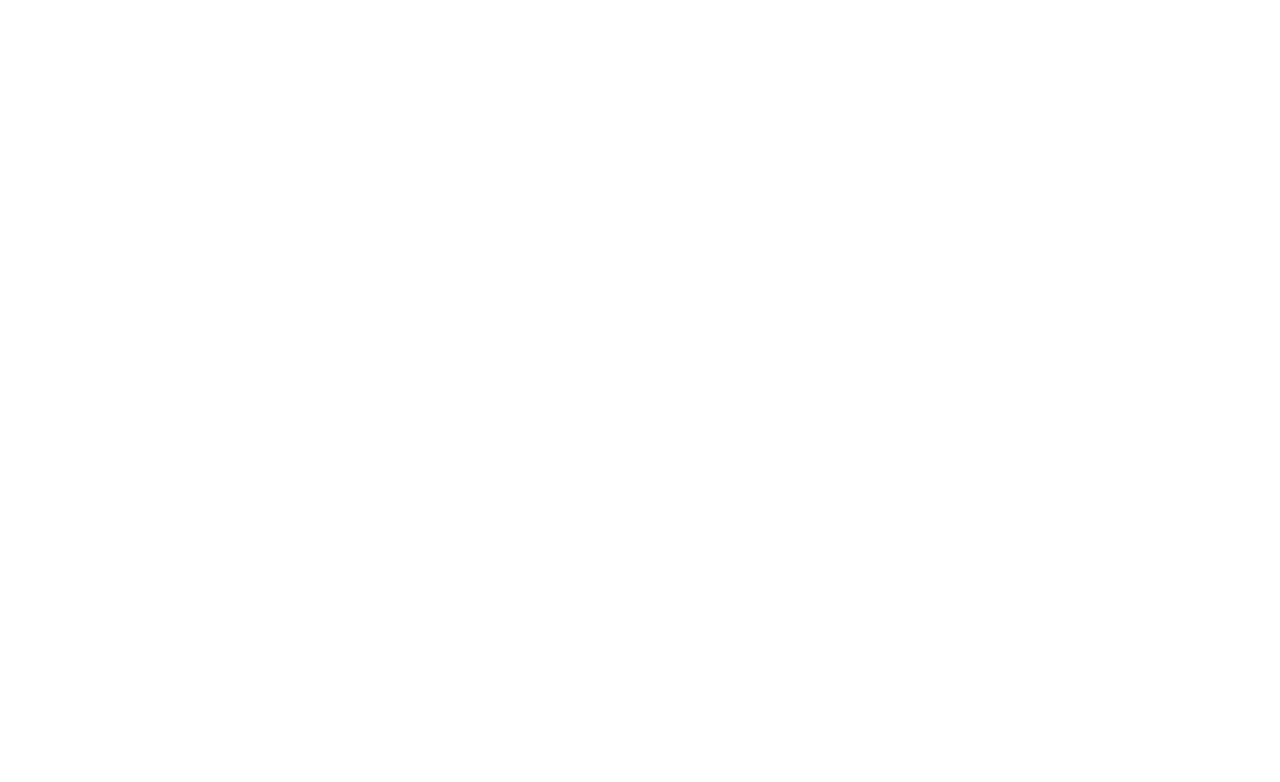
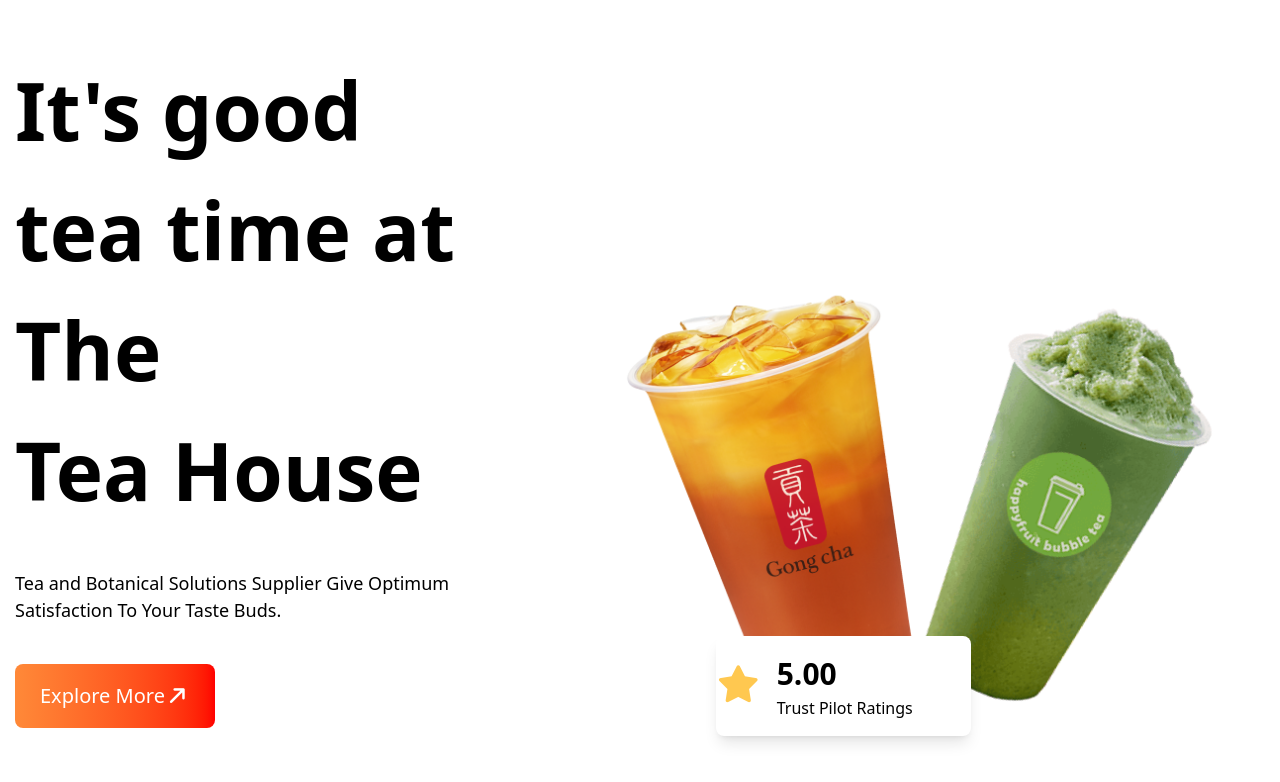
Before and after one commit to Shanjida-Islam138/simple-html-css-tailwind-recap-project, a plain HTML site: page index.html in a window 1280 px wide. Drawn offline with nearby package versions, Linux system fonts and the light colour scheme.

Commit message:
Complete banner section

```diff
--- a/index.html
+++ b/index.html
@@ -14,5 +14,27 @@
 </head>
 <body>
 
+    <!---banner section starts here-->
+    <div class ="parent_div flex flex-col md:flex-row justify-between items-center min-h-[200px] max-w-[1250px] mx-auto relative top-[50px]">
+        <div class = "left_div">
+            <h1 class="text-[80px] font-bold">It's good <br/>
+                tea time at The<br/> Tea House</h1>
+            <p class="text-[18px] my-10">Tea and Botanical Solutions Supplier Give Optimum <br/>Satisfaction To Your Taste Buds.</p>
+            <button class="w-[200px] h-[64px] text-[20px] text-white rounded-lg bg-gradient-to-r from-[#FF8938] to-[#FF0000]"><span>Explore More</span><span><i class="fa-solid fa-arrow-right -rotate-45"></i></span></button>
+
+        </div>
+
+        <div class = "right_div relative">
+            <img src="./images/banner.png" class="relative top-[120px]">
+            <div class="w-[255px] h-[100px] flex  bg-white items-center rounded-lg shadow-lg absolute left-[100px]">
+                <span class="text-4xl text-ye"><i class="fa-solid fa-star text-[#FFC850]"></i></span>
+                <div class="ml-4">
+                    <p class="font-bold text-[30px]">5.00</p>
+                    <p>Trust Pilot Ratings</p>
+                </div>
+            </div>
+
+        </div>
+    </div>
 </body>
 </html>
--- a/styles/style.css
+++ b/styles/style.css
@@ -1 +1,5 @@
 @import url('https://fonts.googleapis.com/css2?family=Manrope:wght@200..800&display=swap');
+
+.manrope_font{
+     font-family: "Manrope", sans-serif;
+}
```
Also changed, not shown: styles/tailwind.config.js (added).
